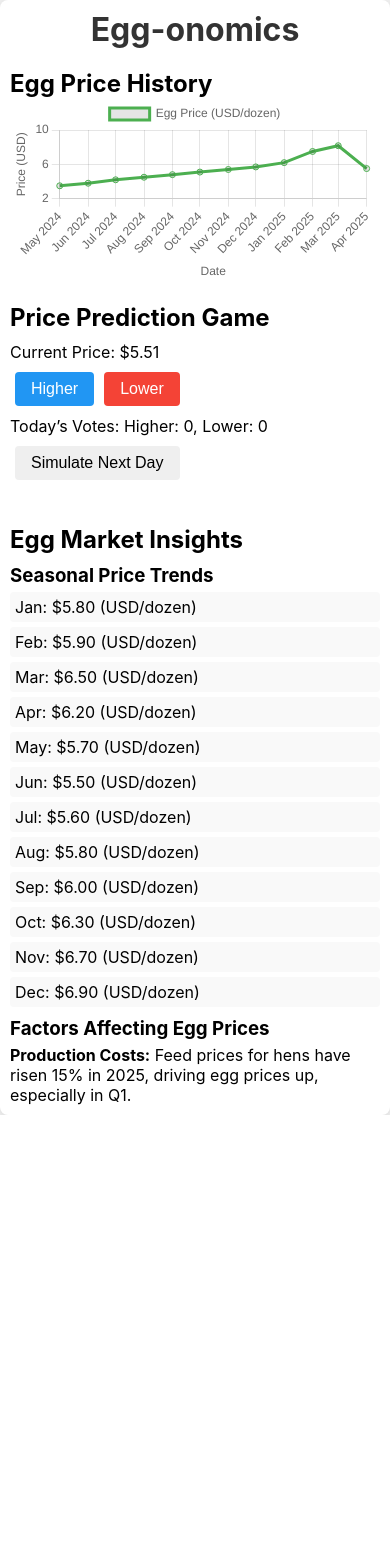
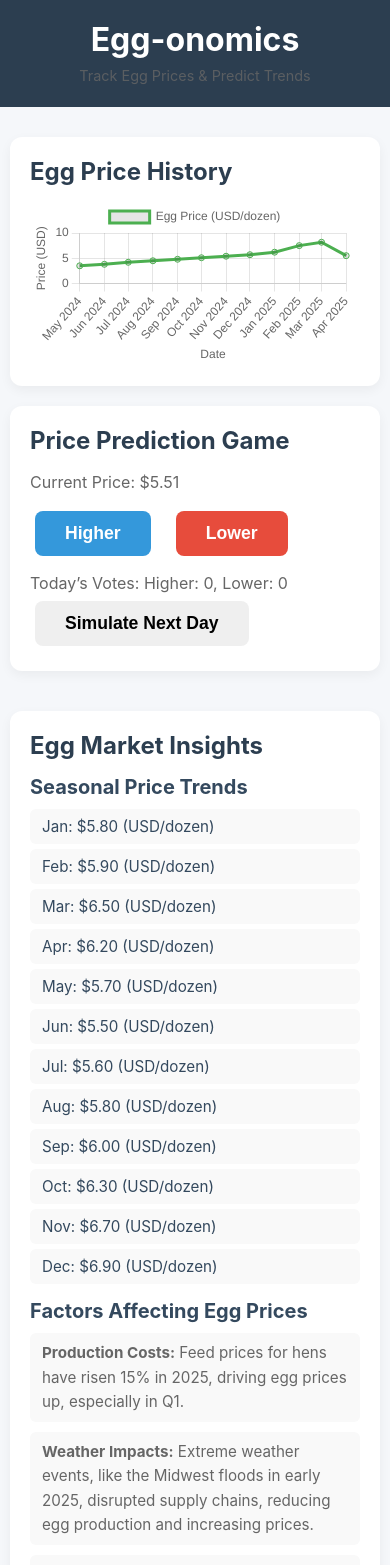
Before and after one commit to swak/egg-economics, a React (Create React App) app: page / in a window 390 px wide. Shown: the top 1565 px of the page. Before the commit the page ends 1115 px from the top, so only its background shows below. Built offline with nearby package versions, Linux system fonts and the light colour scheme.

Commit message:
fixed layout.

```diff
--- a/src/App.css
+++ b/src/App.css
@@ -5,137 +5,235 @@
   box-sizing: border-box;
 }
 
-/* Center the app on the screen */
+/* General app styles */
 .app {
-  display: flex;
-  justify-content: center;
-  align-items: center;
+  font-family: 'Inter', -apple-system, BlinkMacSystemFont, 'Segoe UI', Roboto, sans-serif;
+  background-color: #f5f7fa;
   min-height: 100vh;
-  background-color: #f0f0f0;
 }
 
-/* Style the container */
-.container {
-  background-color: white;
+/* Header */
+.app-header {
+  background-color: #2c3e50;
+  color: white;
   padding: 20px;
-  border-radius: 8px;
-  box-shadow: 0 2px 10px rgba(0, 0, 0, 0.1);
-  width: 100%;
-  max-width: 1200px; /* Wider max-width for larger screens */
+  text-align: center;
 }
 
-/* Style the heading */
-h1 {
-  text-align: center;
-  margin-bottom: 20px;
-  color: #333;
+.app-header h1 {
+  font-size: 2.5rem;
+  margin-bottom: 5px;
 }
 
-/* Content wrapper for main content and sidebar */
+.app-header p {
+  font-size: 1rem;
+  opacity: 0.8;
+}
+
+/* Container */
+.container {
+  max-width: 1400px;
+  margin: 20px auto;
+  padding: 0 15px;
+}
+
+/* Content wrapper */
 .content-wrapper {
   display: flex;
   gap: 20px;
-  flex-wrap: wrap; /* Allow wrapping on smaller screens */
+  flex-wrap: wrap;
 }
 
-/* Main content (chart and game) */
+/* Main content */
 .main-content {
-  flex: 2; /* Takes more space */
-  min-width: 0; /* Prevents flex items from overflowing */
+  flex: 2;
+  min-width: 0;
 }
 
-/* Sidebar (insights) */
+/* Sidebar */
 .sidebar {
-  flex: 1; /* Takes less space */
-  min-width: 250px; /* Minimum width for readability */
+  flex: 1;
+  min-width: 250px;
+}
+
+/* Card styles */
+.card {
+  background-color: white;
+  border-radius: 12px;
+  box-shadow: 0 4px 12px rgba(0, 0, 0, 0.05);
+  padding: 20px;
+  margin-bottom: 20px;
+}
+
+/* Typography */
+h2 {
+  font-size: 1.5rem;
+  margin-bottom: 15px;
+  color: #2c3e50;
+}
+
+h3 {
+  font-size: 1.25rem;
+  margin: 10px 0;
+  color: #34495e;
+}
+
+p {
+  color: #666;
+  line-height: 1.6;
 }
 
 /* Price Prediction Game */
 .price-prediction-game {
-  margin-top: 20px;
+  margin-top: 0;
 }
 
-.price-prediction-game h2 {
-  margin-bottom: 10px;
-}
-
-.price-prediction-game p {
-  margin: 5px 0;
+.vote-buttons {
+  display: flex;
+  gap: 15px;
+  margin: 10px 0;
 }
 
 .price-prediction-game button {
   margin: 5px;
-  padding: 8px 16px;
-  font-size: 16px;
+  padding: 12px 30px; /* Larger buttons */
+  font-size: 1.1rem;
+  font-weight: 600; /* Bolder text */
   border: none;
-  border-radius: 4px;
+  border-radius: 8px;
   cursor: pointer;
+  transition: background-color 0.3s, transform 0.1s;
 }
 
 .price-prediction-game button:nth-child(1) {
-  background-color: #2196F3; /* Higher: Blue */
+  background-color: #3498db;
   color: white;
 }
 
+.price-prediction-game button:nth-child(1):hover {
+  background-color: #2980b9;
+  transform: scale(1.05);
+}
+
 .price-prediction-game button:nth-child(2) {
-  background-color: #F44336; /* Lower: Red */
+  background-color: #e74c3c;
   color: white;
 }
 
+.price-prediction-game button:nth-child(2):hover {
+  background-color: #c0392b;
+  transform: scale(1.05);
+}
+
 .price-prediction-game button:nth-child(3) {
-  background-color: #4CAF50; /* Simulate: Green */
+  background-color: #2ecc71;
   color: white;
 }
 
-.price-prediction-game ul {
-  margin-top: 10px;
+.price-prediction-game button:nth-child(3):hover {
+  background-color: #27ae60;
+  transform: scale(1.05);
 }
 
-.price-prediction-game li {
-  padding: 5px;
+/* Vote Record */
+.vote-record {
+  margin: 15px 0;
+  padding: 10px;
   background-color: #f9f9f9;
-  margin-bottom: 5px;
-  border-radius: 4px;
+  border-radius: 8px;
+}
+
+.vote-bar {
+  display: flex;
+  width: 100%;
+  height: 30px;
+  border-radius: 6px;
+  overflow: hidden;
+  margin-top: 5px;
+}
+
+.higher-bar {
+  background-color: #3498db;
+  color: white;
+  text-align: center;
+  line-height: 30px;
+  font-size: 0.9rem;
+}
+
+.lower-bar {
+  background-color: #e74c3c;
+  color: white;
+  text-align: center;
+  line-height: 30px;
+  font-size: 0.9rem;
+}
+
+.winner-wrapper {
+  display: flex;
+  margin-top: 5px;
+}
+
+.winner {
+  font-weight: bold;
+  font-size: 0.9rem;
+}
+
+.higher-winner {
+  color: #3498db;
+}
+
+.lower-winner {
+  color: #e74c3c;
 }
 
 /* Market Insights */
 .market-insights {
-  margin-top: 20px;
+  margin-top: 0;
 }
 
-.market-insights h2 {
-  margin-bottom: 10px;
+.trends-list {
+  margin-bottom: 15px;
 }
 
-.market-insights h3 {
-  margin: 10px 0 5px;
+.trend-item {
+  padding: 8px 12px;
+  background-color: #f9f9f9;
+  margin-bottom: 5px;
+  border-radius: 6px;
+  font-size: 0.95rem;
+  color: #34495e;
 }
 
-.market-insights ul {
+.factors-list p {
   margin-bottom: 10px;
-}
-
-.market-insights li {
-  padding: 5px;
+  padding: 8px 12px;
   background-color: #f9f9f9;
-  margin-bottom: 5px;
-  border-radius: 4px;
+  border-radius: 6px;
+  font-size: 0.95rem;
 }
 
 /* Responsive adjustments */
 @media (max-width: 768px) {
   .content-wrapper {
-    flex-direction: column; /* Stack vertically on mobile */
+    flex-direction: column;
   }
 
   .main-content,
   .sidebar {
-    flex: 1; /* Full width on mobile */
-    min-width: 100%; /* Ensure full width */
+    flex: 1;
+    min-width: 100%;
   }
 
   .container {
-    padding: 10px; /* Less padding on mobile */
+    padding: 10px;
+  }
+
+  .app-header h1 {
+    font-size: 2rem;
+  }
+
+  .app-header p {
+    font-size: 0.9rem;
   }
 }
 
@@ -165,3 +263,9 @@ h1 {
   text-align: center;
   line-height: 20px;
 }
+
+.winner {
+  color: #2ecc71; /* Green for winner */
+  font-weight: bold;
+  margin-top: 5px;
+}
--- a/src/App.tsx
+++ b/src/App.tsx
@@ -7,15 +7,24 @@ import EggMarketInsights from './components/EggMarketInsights';
 function App() {
   return (
     <div className="app">
+      <header className="app-header">
+        <h1>Egg-onomics</h1>
+        <p>Track Egg Prices & Predict Trends</p>
+      </header>
       <div className="container">
-        <h1>Egg-onomics</h1>
         <div className="content-wrapper">
           <div className="main-content">
-            <EggPriceChart />
-            <PricePredictionGame />
+            <div className="card">
+              <EggPriceChart />
+            </div>
+            <div className="card">
+              <PricePredictionGame />
+            </div>
           </div>
           <div className="sidebar">
-            <EggMarketInsights />
+            <div className="card">
+              <EggMarketInsights />
+            </div>
           </div>
         </div>
       </div>
--- a/src/components/EggMarketInsights.tsx
+++ b/src/components/EggMarketInsights.tsx
@@ -1,7 +1,6 @@
 import React from 'react';
 
 const EggMarketInsights: React.FC = () => {
-  // Mock seasonal trend data (average price per month across years)
   const seasonalTrends = [
     { month: 'Jan', avgPrice: 5.80 },
     { month: 'Feb', avgPrice: 5.90 },
@@ -21,17 +20,28 @@ const EggMarketInsights: React.FC = () => {
     <div className="market-insights">
       <h2>Egg Market Insights</h2>
       <h3>Seasonal Price Trends</h3>
-      <ul>
+      <div className="trends-list">
         {seasonalTrends.map((trend, index) => (
-          <li key={index}>
+          <div key={index} className="trend-item">
             {trend.month}: ${trend.avgPrice.toFixed(2)} (USD/dozen)
-          </li>
+          </div>
         ))}
-      </ul>
+      </div>
       <h3>Factors Affecting Egg Prices</h3>
-      <p>
-        <strong>Production Costs:</strong> Feed prices for hens have risen 15% in 2025, driving egg prices up, especially in Q1.
-      </p>
+      <div className="factors-list">
+        <p>
+          <strong>Production Costs:</strong> Feed prices for hens have risen 15% in 2025, driving egg prices up, especially in Q1.
+        </p>
+        <p>
+          <strong>Weather Impacts:</strong> Extreme weather events, like the Midwest floods in early 2025, disrupted supply chains, reducing egg production and increasing prices.
+        </p>
+        <p>
+          <strong>Avian Flu Outbreaks:</strong> An avian flu outbreak in late 2024 culled millions of hens, leading to a 10% drop in egg supply and higher prices in early 2025.
+        </p>
+        <p>
+          <strong>Consumer Demand:</strong> Increased demand during holiday seasons (e.g., Easter and Christmas) often pushes prices up due to higher consumption.
+        </p>
+      </div>
     </div>
   );
 };
--- a/src/components/PricePredictionGame.tsx
+++ b/src/components/PricePredictionGame.tsx
@@ -5,6 +5,7 @@ interface VoteRecord {
   higher: number;
   lower: number;
   price: number;
+  winner?: string;
 }
 
 const PricePredictionGame: React.FC = () => {
@@ -14,7 +15,6 @@ const PricePredictionGame: React.FC = () => {
   const [simulatedDate, setSimulatedDate] = useState<string>(new Date().toISOString().split('T')[0]);
 
   useEffect(() => {
-    // Load initial price and votes
     APIService.getEggPrices().then((data) => {
       const initialPrice = data[data.length - 1].price;
       setCurrentPrice(initialPrice);
@@ -23,50 +23,51 @@ const PricePredictionGame: React.FC = () => {
     loadVoteHistory();
   }, []);
 
-  // Load vote history from local storage
   const loadVoteHistory = () => {
     const history = JSON.parse(localStorage.getItem('voteHistory') || '[]');
     setVoteHistory(history);
   };
 
-  // Save a vote to local storage
   const saveVote = (vote: 'higher' | 'lower') => {
     const votes = { ...nextDayVotes, [vote]: (nextDayVotes[vote] || 0) + 1 };
     setNextDayVotes(votes);
-    // Update local storage for the current simulated date
     const currentDayVotes = { ...votes, price: currentPrice };
     localStorage.setItem(simulatedDate, JSON.stringify(currentDayVotes));
   };
 
-  // Simulate next day's price and store votes
   const simulateNextDay = () => {
     if (!currentPrice) return;
 
-    // Store current day's votes and price in history
     const currentDayVotes = { ...nextDayVotes, price: currentPrice };
     const updatedHistory = [...voteHistory, currentDayVotes];
+
+    if (updatedHistory.length > 1) {
+      const prevDay = updatedHistory[updatedHistory.length - 2];
+      const currentDay = updatedHistory[updatedHistory.length - 1];
+      const priceIncreased = currentDay.price > prevDay.price;
+      const winner = priceIncreased ? 'higher' : 'lower';
+      updatedHistory[updatedHistory.length - 2] = { ...prevDay, winner };
+    }
+
     setVoteHistory(updatedHistory);
     localStorage.setItem('voteHistory', JSON.stringify(updatedHistory));
 
-    // Simulate next day
     const variation = (Math.random() - 0.5) * 0.2 * currentPrice;
     const newPrice = currentPrice + variation;
     setCurrentPrice(newPrice);
 
-    // Increment simulated date
-    const nextDate = new Date(new Date(simulatedDate).getTime() + 86400000);
-    setSimulatedDate(nextDate.toISOString().split('T')[0]);
+    const nextDate = new Date(new Date(simulatedDate).getTime() + 86400000).toISOString().split('T')[0];
+    setSimulatedDate(nextDate);
 
-    // Reset votes for new day
     setNextDayVotes({ higher: 0, lower: 0, price: newPrice });
-    localStorage.removeItem(simulatedDate); // Clear old day's votes
+    localStorage.removeItem(simulatedDate);
   };
 
   return (
     <div className="price-prediction-game">
       <h2>Price Prediction Game</h2>
       <p>Current Price: ${currentPrice.toFixed(2)}</p>
-      <div>
+      <div className="vote-buttons">
         <button onClick={() => saveVote('higher')}>Higher</button>
         <button onClick={() => saveVote('lower')}>Lower</button>
       </div>
@@ -74,13 +75,14 @@ const PricePredictionGame: React.FC = () => {
       {voteHistory.length > 0 && (
         <div>
           <h3>Vote History</h3>
-          {voteHistory.map((record, index) => {
+          {[...voteHistory].reverse().map((record, index) => {
             const totalVotes = (record.higher || 0) + (record.lower || 0);
             const higherPercent = totalVotes ? ((record.higher / totalVotes) * 100).toFixed(0) : 0;
             const lowerPercent = totalVotes ? ((record.lower / totalVotes) * 100).toFixed(0) : 0;
+            const dayNumber = voteHistory.length - index; // Reverse day numbering
             return (
               <div key={index} className="vote-record">
-                <p>Day {index + 1} Price: ${record.price.toFixed(2)}</p>
+                <p>Day {dayNumber} Price: ${record.price.toFixed(2)}</p>
                 <p>Votes - Higher: {record.higher}, Lower: {record.lower}</p>
                 <div className="vote-bar">
                   <div
@@ -96,6 +98,19 @@ const PricePredictionGame: React.FC = () => {
                     {lowerPercent}% Lower
                   </div>
                 </div>
+                {record.winner && (
+                  <div className="winner-wrapper">
+                    <div
+                      className={`winner ${record.winner}-winner`}
+                      style={{
+                        width: record.winner === 'higher' ? `${higherPercent}%` : `${lowerPercent}%`,
+                        marginLeft: record.winner === 'higher' ? '0' : `${higherPercent}%`,
+                      }}
+                    >
+                      Winner: {record.winner === 'higher' ? 'Higher' : 'Lower'} voters
+                    </div>
+                  </div>
+                )}
               </div>
             );
           })}
```
